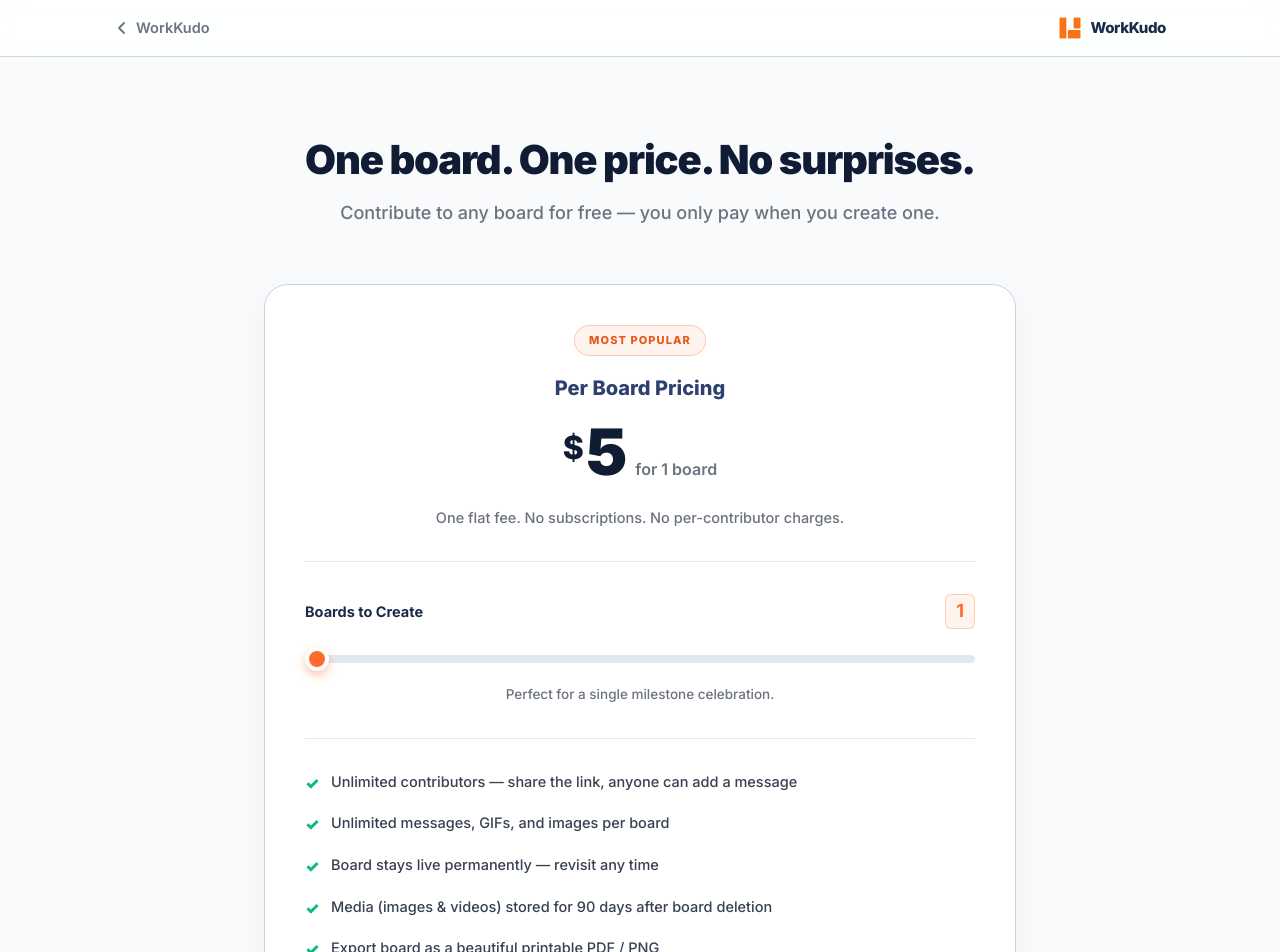
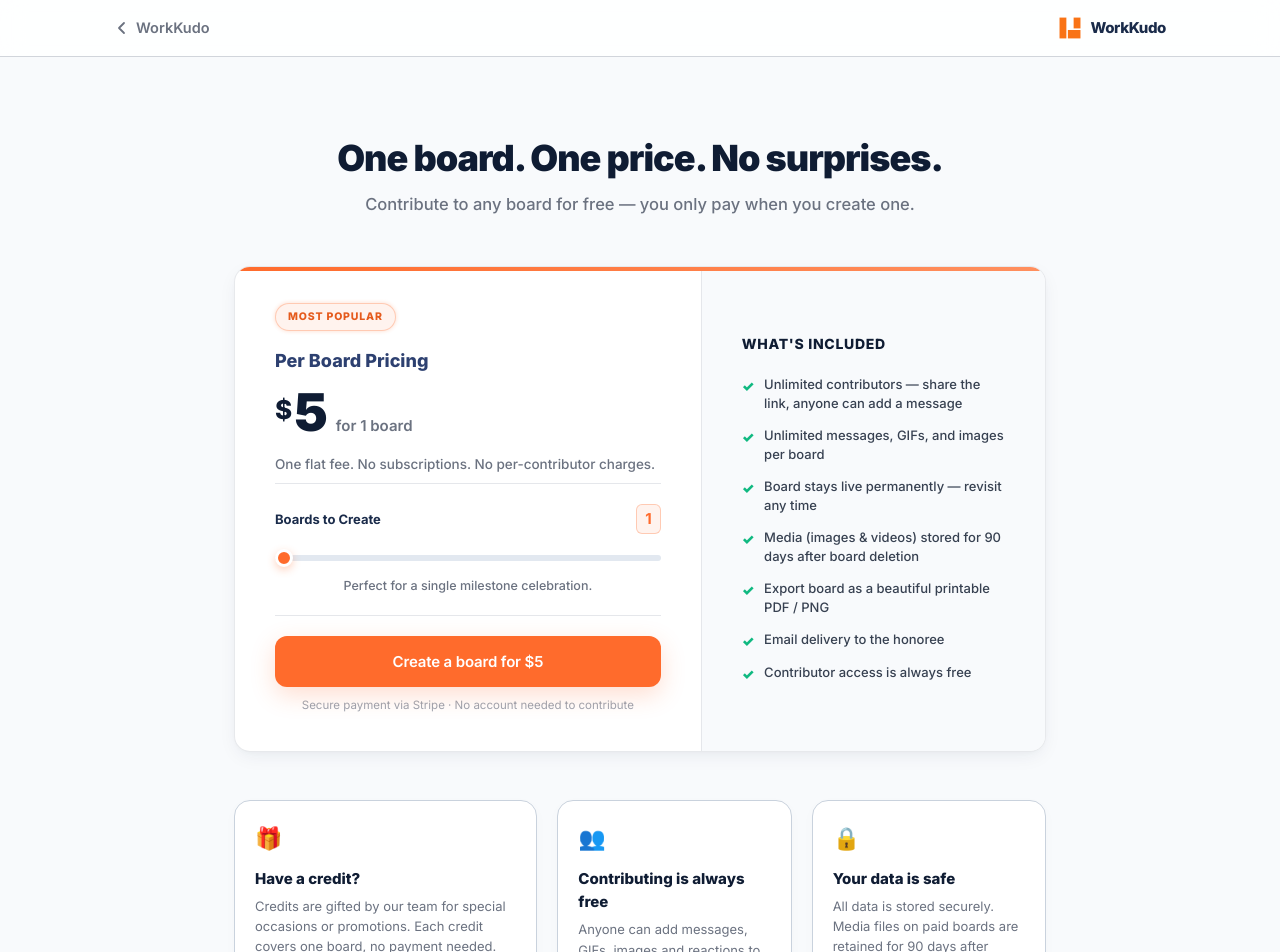
Before and after one commit to codecurser/WorkKudo, a React (Vite) app: page /pricing in a window 1280 px wide. Shown: the top 952 px of the page. Built offline with nearby package versions, Linux system fonts and the light colour scheme.

Commit message:
style: polish UI design to make it compact, professional, and add card hover animations

```diff
--- a/src/components/Navbar/Navbar.css
+++ b/src/components/Navbar/Navbar.css
@@ -3,27 +3,33 @@
    ============================================================ */
 
 /* ─── Base ─────────────────────────────────────────────────── */
+:root {
+  --nav-height: 76px;
+}
+
 .navbar {
   position: fixed;
   top: 0; left: 0; right: 0;
   z-index: 1000;
-  height: 80px;
+  height: var(--nav-height);
   background: transparent;
-  transition: box-shadow 200ms ease, background 200ms ease;
-  will-change: background, box-shadow;
+  transition: height var(--duration) var(--ease), box-shadow var(--duration) var(--ease), background var(--duration) var(--ease);
+  will-change: height, background, box-shadow;
   transform: translateZ(0);
-  contain: layout style;
 }
 
 .navbar--scrolled {
-  box-shadow: 0 1px 0 #E5E7EB, 0 8px 32px rgba(26,43,74,0.08);
-  background: rgba(255,255,255,0.97);
+  --nav-height: 64px;
+  box-shadow: 0 1px 0 rgba(26, 43, 74, 0.06), 0 8px 30px rgba(26, 43, 74, 0.05);
+  background: rgba(255, 255, 255, 0.96);
+  backdrop-filter: blur(12px);
+  -webkit-backdrop-filter: blur(12px);
 }
 
 .navbar__inner {
-  max-width: 1300px;
+  max-width: 1200px;
   margin: 0 auto;
-  padding: 0 32px;
+  padding: 0 24px;
   height: 100%;
   display: flex;
   align-items: center;
@@ -123,19 +129,20 @@
    ============================================================ */
 .menu-wrapper {
   position: fixed;
-  top: 80px; left: 0; right: 0;
+  top: var(--nav-height); left: 0; right: 0;
   display: flex; justify-content: center;
-  padding: 8px 32px 0;
+  padding: 6px 24px 0;
   pointer-events: none;
-  animation: menuReveal 200ms cubic-bezier(0.4, 0, 0.2, 1) forwards;
+  animation: menuReveal var(--duration) var(--ease) forwards;
   z-index: 999;
-  will-change: transform, opacity;
+  will-change: transform, opacity, top;
   transform: translateZ(0);
+  transition: top var(--duration) var(--ease);
 }
 .menu-wrapper--small { justify-content: flex-end; }
 
 @keyframes menuReveal {
-  from { opacity: 0; transform: translateY(-8px); }
+  from { opacity: 0; transform: translateY(-6px); }
   to   { opacity: 1; transform: translateY(0); }
 }
 
@@ -143,12 +150,14 @@
    CREATE MEGA MENU — Sidebar Tab Layout
    ============================================================ */
 .mega-menu {
-  background: #fff;
-  border: 1px solid #E5E7EB;
-  border-radius: 24px;
-  box-shadow: 0 24px 80px rgba(26,43,74,0.14), 0 4px 20px rgba(26,43,74,0.07);
+  background: rgba(255, 255, 255, 0.95);
+  backdrop-filter: blur(16px);
+  -webkit-backdrop-filter: blur(16px);
+  border: 1px solid rgba(26, 43, 74, 0.08);
+  border-radius: 20px;
+  box-shadow: var(--shadow-lg);
   overflow: hidden;
-  max-width: 1180px;
+  max-width: 1120px;
   width: 100%;
   display: flex;
   pointer-events: auto;
@@ -639,14 +648,15 @@
    ============================================================ */
 .mobile-menu {
   position: fixed;
-  top: 80px; left: 0; right: 0; bottom: 0;
+  top: var(--nav-height); left: 0; right: 0; bottom: 0;
   background: #fff;
   z-index: 998;
   display: flex;
   flex-direction: column;
   transform: translateX(-100%);
-  transition: transform 360ms cubic-bezier(0.4, 0, 0.2, 1);
+  transition: transform 300ms var(--ease), top var(--duration) var(--ease);
   overflow: hidden;
+  will-change: transform, top;
 }
 .mobile-menu--open { transform: translateX(0); }
 
@@ -668,10 +678,11 @@
 
 .mobile-overlay {
   position: fixed;
-  inset: 0; top: 80px;
+  inset: 0; top: var(--nav-height);
   background: rgba(0,0,0,0.28);
   z-index: 997;
   backdrop-filter: blur(2px);
+  transition: top var(--duration) var(--ease);
 }
 
 .mobile-top-link {
--- a/src/index.css
+++ b/src/index.css
@@ -63,28 +63,29 @@
   --text-dark:     #1A2B4A;
   --text-white:    #FFFFFF;
 
-  /* ── Borders & Shadows ── */
-  --border:        #E5E7EB;
-  --border-soft:   #F3F4F6;
-  --shadow-sm:     0 1px 3px rgba(0,0,0,0.06), 0 1px 2px rgba(0,0,0,0.04);
-  --shadow-md:     0 4px 16px rgba(26,43,74,0.10), 0 1px 4px rgba(26,43,74,0.06);
-  --shadow-lg:     0 10px 40px rgba(26,43,74,0.14), 0 4px 12px rgba(26,43,74,0.08);
-  --shadow-orange: 0 8px 24px rgba(255,107,44,0.30);
+  /* ── Borders & Shadows (Refined, Transparent Navy) ── */
+  --border:        rgba(26, 43, 74, 0.08);
+  --border-soft:   rgba(26, 43, 74, 0.04);
+  --shadow-sm:     0 1px 3px rgba(26, 43, 74, 0.04), 0 1px 2px rgba(26, 43, 74, 0.02);
+  --shadow-md:     0 6px 20px -4px rgba(26, 43, 74, 0.08), 0 2px 8px -2px rgba(26, 43, 74, 0.04);
+  --shadow-lg:     0 20px 48px -8px rgba(26, 43, 74, 0.12), 0 4px 16px -4px rgba(26, 43, 74, 0.06);
+  --shadow-orange: 0 8px 24px rgba(255, 107, 44, 0.22);
+  --shadow-glow:   0 0 25px rgba(255, 107, 44, 0.15);
 
   /* ── Typography ── */
   --font-sans:     'Inter', system-ui, -apple-system, sans-serif;
   --font-mono:     ui-monospace, Consolas, monospace;
 
   /* ── Transitions ── */
-  --ease:          cubic-bezier(0.4, 0, 0.2, 1);
+  --ease:          cubic-bezier(0.25, 1, 0.5, 1);
   --duration-fast: 150ms;
-  --duration:      250ms;
-  --duration-slow: 400ms;
+  --duration:      300ms;
+  --duration-slow: 500ms;
 
   /* Apply globally */
   font-family: var(--font-sans);
-  font-size: 16px;
-  line-height: 1.6;
+  font-size: 15.5px;
+  line-height: 1.55;
   color: var(--text);
   background: var(--bg);
   -webkit-font-smoothing: antialiased;
@@ -145,24 +146,25 @@ a {
   display: inline-flex;
   align-items: center;
   gap: 8px;
-  padding: 14px 28px;
+  padding: 12px 24px;
   background: var(--orange);
   color: var(--text-white);
   border: none;
-  border-radius: 12px;
+  border-radius: 10px;
   font-family: var(--font-sans);
-  font-size: 15px;
+  font-size: 14.5px;
   font-weight: 600;
   cursor: pointer;
-  transition: all var(--duration) var(--ease);
+  transition: background var(--duration) var(--ease), transform var(--duration) var(--ease), box-shadow var(--duration) var(--ease);
   box-shadow: var(--shadow-orange);
-  letter-spacing: 0.01em;
+  letter-spacing: -0.01em;
+  will-change: transform, box-shadow;
 }
 
 .btn-primary:hover {
   background: var(--orange-dark);
-  transform: translateY(-2px);
-  box-shadow: 0 12px 32px rgba(255,107,44,0.38);
+  transform: translateY(-1.5px);
+  box-shadow: 0 10px 28px rgba(255,107,44,0.35);
 }
 
 .btn-primary:active {
@@ -173,52 +175,58 @@ a {
   display: inline-flex;
   align-items: center;
   gap: 8px;
-  padding: 14px 28px;
+  padding: 12px 24px;
   background: var(--bg-white);
   color: var(--navy);
-  border: 1.5px solid var(--border);
-  border-radius: 12px;
+  border: 1px solid var(--border);
+  border-radius: 10px;
   font-family: var(--font-sans);
-  font-size: 15px;
+  font-size: 14.5px;
   font-weight: 600;
   cursor: pointer;
-  transition: all var(--duration) var(--ease);
+  transition: border-color var(--duration) var(--ease), background var(--duration) var(--ease), transform var(--duration) var(--ease), box-shadow var(--duration) var(--ease);
+  will-change: transform, box-shadow;
 }
 
 .btn-secondary:hover {
-  border-color: var(--navy-100);
+  border-color: rgba(26, 43, 74, 0.2);
   background: var(--navy-50);
-  transform: translateY(-2px);
+  transform: translateY(-1.5px);
   box-shadow: var(--shadow-sm);
+}
+
+.btn-secondary:active {
+  transform: translateY(0);
 }
 
 /* Cards */
 .card {
   background: var(--bg-card);
   border: 1px solid var(--border);
-  border-radius: 16px;
-  padding: 24px;
+  border-radius: 14px;
+  padding: 20px;
   box-shadow: var(--shadow-sm);
-  transition: all var(--duration) var(--ease);
+  transition: border-color var(--duration) var(--ease), transform var(--duration) var(--ease), box-shadow var(--duration) var(--ease);
+  will-change: transform, box-shadow;
 }
 
 .card:hover {
   box-shadow: var(--shadow-md);
-  transform: translateY(-3px);
-  border-color: var(--gray-200);
+  transform: translateY(-2px);
+  border-color: rgba(26, 43, 74, 0.15);
 }
 
 /* Container */
 .container {
   width: 100%;
-  max-width: 1200px;
+  max-width: 1140px;
   margin: 0 auto;
   padding: 0 24px;
 }
 
 /* Section spacing */
 .section {
-  padding: 96px 0;
+  padding: 72px 0;
 }
 
 /* Badge */
@@ -270,17 +278,28 @@ a {
 
 @keyframes float {
   0%, 100% { transform: translateY(0px); }
-  50%       { transform: translateY(-10px); }
+  50%       { transform: translateY(-8px); }
 }
 
 @keyframes pulse-orange {
-  0%, 100% { box-shadow: 0 0 0 0 rgba(255,107,44,0.4); }
-  50%       { box-shadow: 0 0 0 12px rgba(255,107,44,0); }
+  0%, 100% { box-shadow: 0 0 0 0 rgba(255,107,44,0.3); }
+  50%       { box-shadow: 0 0 0 10px rgba(255,107,44,0); }
+}
+
+@keyframes borderShimmer {
+  0% { background-position: 0% 50%; }
+  50% { background-position: 100% 50%; }
+  100% { background-position: 0% 50%; }
+}
+
+@keyframes shineSweep {
+  0% { transform: translate(-50%, -50%) rotate(0deg); }
+  100% { transform: translate(-50%, -50%) rotate(360deg); }
 }
 
 .animate-fade-up   { animation: fadeInUp var(--duration-slow) var(--ease) forwards; }
 .animate-fade-in   { animation: fadeIn var(--duration-slow) var(--ease) forwards; }
-.animate-float     { animation: float 4s ease-in-out infinite; }
+.animate-float     { animation: float 5s ease-in-out infinite; }
 .animate-pulse-orange { animation: pulse-orange 2s ease-in-out infinite; }
 
 /* Delay utilities */
--- a/src/pages/Pricing/Pricing.css
+++ b/src/pages/Pricing/Pricing.css
@@ -65,7 +65,7 @@
 }
 
 .pricing-page__container {
-  max-width: 800px;
+  max-width: 860px;
   margin: 0 auto;
   padding: 0 24px;
 }
@@ -73,20 +73,20 @@
 /* Intro */
 .pricing-page__intro {
   text-align: center;
-  margin-bottom: 56px;
+  margin-bottom: 48px;
 }
 
 .pricing-page__title {
-  font-size: 40px;
+  font-size: 36px;
   font-weight: 900;
-  letter-spacing: -1.2px;
-  line-height: 1.15;
-  margin-bottom: 16px;
+  letter-spacing: -1px;
+  line-height: 1.2;
+  margin-bottom: 12px;
   color: var(--navy-dark);
 }
 
 .pricing-page__subtitle {
-  font-size: 18px;
+  font-size: 16.5px;
   color: var(--text-light);
   font-weight: 500;
 }
@@ -94,104 +94,137 @@
 /* ─── Pricing Card ──────────────────────────────────────────── */
 .pricing-card {
   background: #ffffff;
-  border: 1.5px solid #C9D2DD;
-  border-radius: 24px;
-  padding: 40px;
-  box-shadow: 0 10px 30px rgba(15, 28, 51, 0.04);
-  margin-bottom: 56px;
+  border: 1px solid rgba(26, 43, 74, 0.1);
+  border-radius: 16px;
+  box-shadow: var(--shadow-md);
+  margin-bottom: 48px;
   position: relative;
   overflow: hidden;
-  transition: border-color var(--duration) var(--ease);
+  transition: border-color var(--duration) var(--ease), box-shadow var(--duration) var(--ease), transform var(--duration) var(--ease);
+  will-change: transform, box-shadow;
+}
+
+.pricing-card::before {
+  content: '';
+  position: absolute;
+  top: 0; left: 0; right: 0;
+  height: 4px;
+  background: linear-gradient(90deg, var(--orange) 0%, var(--orange-light) 50%, var(--beige) 100%);
+  background-size: 200% auto;
+  z-index: 10;
 }
 
 .pricing-card:hover {
-  border-color: var(--orange-light);
+  transform: translateY(-4px);
+  box-shadow: var(--shadow-lg), 0 0 25px rgba(255, 107, 44, 0.08);
+  border-color: rgba(255, 107, 44, 0.25);
 }
 
-.pricing-card__header {
-  text-align: center;
-  padding-bottom: 32px;
-  border-bottom: 1.5px solid #E5E7EB;
-  position: relative;
+.pricing-card:hover::before {
+  animation: borderShimmer 2.5s linear infinite;
+}
+
+.pricing-card__grid {
+  display: grid;
+  grid-template-columns: 1.15fr 0.85fr;
+  align-items: stretch;
+}
+
+/* Left side (Calculator) */
+.pricing-card__left {
+  padding: 36px 40px;
+  display: flex;
+  flex-direction: column;
+  justify-content: center;
 }
 
 .pricing-card__popular-badge {
   display: inline-block;
   background: var(--orange-bg);
   color: var(--orange-dark);
-  font-size: 11px;
+  font-size: 10.5px;
   font-weight: 800;
   text-transform: uppercase;
-  letter-spacing: 0.1em;
-  padding: 6px 14px;
+  letter-spacing: 0.08em;
+  padding: 5px 12px;
   border-radius: 100px;
   border: 1px solid var(--orange-border);
   margin-bottom: 16px;
+  align-self: flex-start;
+  animation: badgeGlowPulse 2.5s infinite ease-in-out;
 }
 
-.pricing-card__header h3 {
-  font-size: 20px;
+@keyframes badgeGlowPulse {
+  0%, 100% { box-shadow: 0 0 0 0 rgba(255, 107, 44, 0.2); }
+  50% { box-shadow: 0 0 8px 2px rgba(255, 107, 44, 0.12); }
+}
+
+.pricing-card__heading {
+  font-size: 18px;
   font-weight: 800;
   color: var(--navy-light);
-  margin-bottom: 16px;
+  margin-bottom: 12px;
 }
 
 .pricing-card__price-wrapper {
   display: flex;
   align-items: baseline;
-  justify-content: center;
+  justify-content: flex-start;
   gap: 2px;
-  margin-bottom: 16px;
+  margin-bottom: 12px;
 }
 
 .pricing-card__currency {
-  font-size: 32px;
+  font-size: 26px;
   font-weight: 800;
   color: var(--navy-dark);
-  transform: translateY(-16px);
+  transform: translateY(-12px);
 }
 
 .pricing-card__amount {
-  font-size: 64px;
+  font-size: 52px;
   font-weight: 900;
   line-height: 1;
   color: var(--navy-dark);
 }
 
 .pricing-card__period {
-  font-size: 16px;
+  font-size: 15px;
   font-weight: 600;
   color: var(--text-light);
   margin-left: 6px;
 }
 
 .pricing-card__subheader {
-  font-size: 14.5px;
+  font-size: 13.5px;
   font-weight: 500;
   color: var(--text-light);
+  margin-bottom: 8px;
 }
 
 /* Slider Wrap */
 .pricing-card__slider-wrap {
-  padding: 32px 0;
+  padding: 20px 0;
+  border-top: 1.5px solid #E5E7EB;
   border-bottom: 1.5px solid #E5E7EB;
+  margin-bottom: 20px;
 }
 
 .pricing-card__slider-labels {
   display: flex;
   justify-content: space-between;
   align-items: center;
-  margin-bottom: 16px;
-  font-size: 14.5px;
+  margin-bottom: 10px;
+  font-size: 13px;
   font-weight: 700;
   color: var(--navy);
 }
 
 .pricing-card__slider-count {
-  font-size: 18px;
+  font-size: 15px;
   color: var(--orange);
   background: var(--orange-bg);
-  padding: 2px 10px;
+  padding: 2px 8px;
   border-radius: 6px;
   border: 1px solid var(--orange-border);
 }
@@ -200,7 +233,7 @@
   width: 100%;
   -webkit-appearance: none;
   appearance: none;
-  height: 8px;
+  height: 6px;
   border-radius: 5px;
   background: #E2E8F0;
   outline: none;
@@ -210,51 +243,70 @@
 .pricing-card__slider::-webkit-slider-thumb {
   -webkit-appearance: none;
   appearance: none;
-  width: 24px;
-  height: 24px;
+  width: 18px;
+  height: 18px;
   border-radius: 50%;
   background: var(--orange);
-  border: 4px solid #ffffff;
-  box-shadow: 0 4px 10px rgba(255, 107, 44, 0.4);
+  border: 3px solid #ffffff;
+  box-shadow: 0 3px 8px rgba(255, 107, 44, 0.3);
   cursor: pointer;
-  transition: transform 150ms ease;
+  transition: transform 150ms var(--ease), box-shadow 150ms var(--ease);
 }
 
 .pricing-card__slider::-webkit-slider-thumb:hover {
-  transform: scale(1.15);
+  transform: scale(1.22);
+  box-shadow: 0 0 0 6px rgba(255, 107, 44, 0.15), 0 3px 8px rgba(255, 107, 44, 0.3);
 }
 
 .pricing-card__slider-tip {
-  font-size: 13.5px;
+  font-size: 12.5px;
   font-weight: 500;
   color: var(--text-light);
-  margin-top: 14px;
+  margin-top: 8px;
   text-align: center;
 }
 
-/* Features List */
+/* Right side (Features Panel) */
+.pricing-card__right {
+  background: #F8FAFC;
+  border-left: 1.5px solid #E5E7EB;
+  padding: 40px;
+  display: flex;
+  flex-direction: column;
+  justify-content: center;
+}
+
+.pricing-card__features-heading {
+  font-size: 14px;
+  font-weight: 800;
+  color: var(--navy-dark);
+  margin-bottom: 20px;
+  text-transform: uppercase;
+  letter-spacing: 0.05em;
+}
+
 .pricing-card__features {
   list-style: none;
-  padding: 32px 0;
+  padding: 0;
   display: flex;
   flex-direction: column;
-  gap: 16px;
+  gap: 12px;
 }
 
 .pricing-card__feature {
   display: flex;
   align-items: flex-start;
-  gap: 12px;
+  gap: 10px;
 }
 
 .pricing-card__feature-check {
   color: #10B981;
   font-weight: 900;
-  font-size: 16px;
+  font-size: 14px;
 }
 
 .pricing-card__feature-text {
-  font-size: 14.5px;
+  font-size: 13px;
   font-weight: 500;
   color: var(--text);
   line-height: 1.5;
@@ -262,36 +314,37 @@
 
 /* Action block */
 .pricing-card__action {
-  text-align: center;
+  text-align: left;
 }
 
 .pricing-card__btn {
   width: 100%;
   justify-content: center;
-  padding: 16px;
-  font-size: 16px;
-  border-radius: 14px;
+  padding: 14px;
+  font-size: 15px;
+  border-radius: 12px;
 }
 
 .pricing-card__footnote {
-  font-size: 12.5px;
+  font-size: 11.5px;
   color: var(--text-muted);
-  margin-top: 14px;
+  margin-top: 10px;
+  text-align: center;
 }
 
 /* ─── Details Grid ──────────────────────────────────────────── */
 .pricing-page__details-grid {
   display: grid;
   grid-template-columns: repeat(3, 1fr);
-  gap: 24px;
-  margin-bottom: 56px;
+  gap: 20px;
+  margin-bottom: 48px;
 }
 
 .detail-card {
   background: #ffffff;
   border: 1.5px solid #C9D2DD;
-  border-radius: 20px;
-  padding: 24px;
+  border-radius: 16px;
+  padding: 20px;
   box-shadow: 0 4px 15px rgba(15, 28, 51, 0.02);
   display: flex;
   flex-direction: column;
@@ -304,21 +357,21 @@
 }
 
 .detail-card__icon {
-  font-size: 24px;
-  margin-bottom: 16px;
+  font-size: 22px;
+  margin-bottom: 12px;
 }
 
 .detail-card h4 {
-  font-size: 16px;
+  font-size: 15px;
   font-weight: 800;
   color: var(--navy-dark);
-  margin-bottom: 8px;
+  margin-bottom: 6px;
 }
 
 .detail-card p {
-  font-size: 13.5px;
+  font-size: 13px;
   color: var(--text-light);
-  line-height: 1.6;
+  line-height: 1.55;
   flex: 1;
 }
 
@@ -326,7 +379,7 @@
 .detail-card__promo-form {
   display: flex;
   gap: 8px;
-  margin-top: 16px;
+  margin-top: 12px;
 }
 
 .detail-card__promo-input {
@@ -334,7 +387,7 @@
   padding: 8px 12px;
   border-radius: 8px;
   border: 1.5px solid #CBD5E1;
-  font-size: 12px;
+  font-size: 11.5px;
   outline: none;
   font-family: inherit;
 }
@@ -344,12 +397,12 @@
 }
 
 .detail-card__promo-btn {
-  padding: 8px 16px;
+  padding: 8px 14px;
   background: var(--navy);
   color: #fff;
   border: none;
   border-radius: 8px;
-  font-size: 12px;
+  font-size: 11.5px;
   font-weight: 700;
   cursor: pointer;
   transition: background 150ms ease;
@@ -365,14 +418,14 @@
 }
 
 .detail-card__promo-success {
-  font-size: 12px;
+  font-size: 11.5px;
   font-weight: 600;
   color: #10B981;
   margin-top: 8px;
 }
 
 .detail-card__promo-error {
-  font-size: 12px;
+  font-size: 11.5px;
   font-weight: 600;
   color: #EF4444;
   margin-top: 8px;
@@ -384,7 +437,7 @@
 }
 
 .pricing-page__privacy-link {
-  font-size: 14px;
+  font-size: 13.5px;
   font-weight: 600;
   color: var(--navy-light);
   transition: color 150ms ease;
@@ -397,13 +450,21 @@
 /* ─── Responsive ────────────────────────────────────────────── */
 @media (max-width: 768px) {
   .pricing-page__title {
-    font-size: 32px;
+    font-size: 30px;
   }
   .pricing-page__details-grid {
     grid-template-columns: 1fr;
     gap: 16px;
   }
-  .pricing-card {
+  .pricing-card__grid {
+    grid-template-columns: 1fr;
+  }
+  .pricing-card__left {
     padding: 24px;
   }
+  .pricing-card__right {
+    padding: 24px;
+    border-left: none;
+    border-top: 1.5px solid #E5E7EB;
+  }
 }
--- a/src/pages/Pricing/Pricing.jsx
+++ b/src/pages/Pricing/Pricing.jsx
@@ -82,10 +82,13 @@ export default function Pricing() {
           {/* ── Interactive Pricing Calculator Card ── */}
           <div className="pricing-page__calculator-section">
             <div className="pricing-card">
+              <div className="pricing-card__grid">
 
-              <div className="pricing-card__header">
+                {/* Left Panel: Pricing / Slider */}
+                <div className="pricing-card__left">
                   <span className="pricing-card__popular-badge">Most Popular</span>
-                <h3>Per Board Pricing</h3>
+                  <h3 className="pricing-card__heading">Per Board Pricing</h3>
+
                   <div className="pricing-card__price-wrapper">
                     <span className="pricing-card__currency">$</span>
                     <span className="pricing-card__amount">{totalPrice}</span>
@@ -93,10 +96,10 @@ export default function Pricing() {
                       {promoSuccess ? 'credited' : `for ${boardsCount} board${boardsCount > 1 ? 's' : ''}`}
                     </span>
                   </div>
+
                   <p className="pricing-card__subheader">
                     One flat fee. No subscriptions. No per-contributor charges.
                   </p>
-              </div>
 
                   {/* Interactive Board Slider */}
                   {!promoSuccess && (
@@ -119,7 +122,20 @@ export default function Pricing() {
                     </div>
                   )}
 
-              {/* Feature Checklist */}
+                  {/* Action Button */}
+                  <div className="pricing-card__action">
+                    <button className="btn-primary pricing-card__btn">
+                      Create a board for {promoSuccess ? 'Free' : `$${totalPrice}`}
+                    </button>
+                    <p className="pricing-card__footnote">
+                      Secure payment via Stripe · No account needed to contribute
+                    </p>
+                  </div>
+                </div>
+
+                {/* Right Panel: Features List */}
+                <div className="pricing-card__right">
+                  <h4 className="pricing-card__features-heading">What's Included</h4>
                   <ul className="pricing-card__features">
                     {FEATURES.map((feat) => (
                       <li key={feat.id} className="pricing-card__feature">
@@ -128,17 +144,9 @@ export default function Pricing() {
                       </li>
                     ))}
                   </ul>
-
-              {/* Action Button */}
-              <div className="pricing-card__action">
-                <button className="btn-primary pricing-card__btn">
-                  🎉 Create a board for {promoSuccess ? 'Free' : `$${totalPrice}`}
-                </button>
-                <p className="pricing-card__footnote">
-                  Secure payment via Stripe · No account needed to contribute
-                </p>
                 </div>
 
+              </div>
             </div>
           </div>
 
```
Also changed, not shown: src/components/Examples/Examples.css (+51 -33 lines), src/components/FeaturesSlider/FeaturesSlider.css (+8 -4 lines), src/components/Hero/Hero.css (+31 -21 lines), src/components/HowItWorks/HowItWorks.css (+21 -15 lines). Lines whose indentation alone changed are shown as unchanged.
